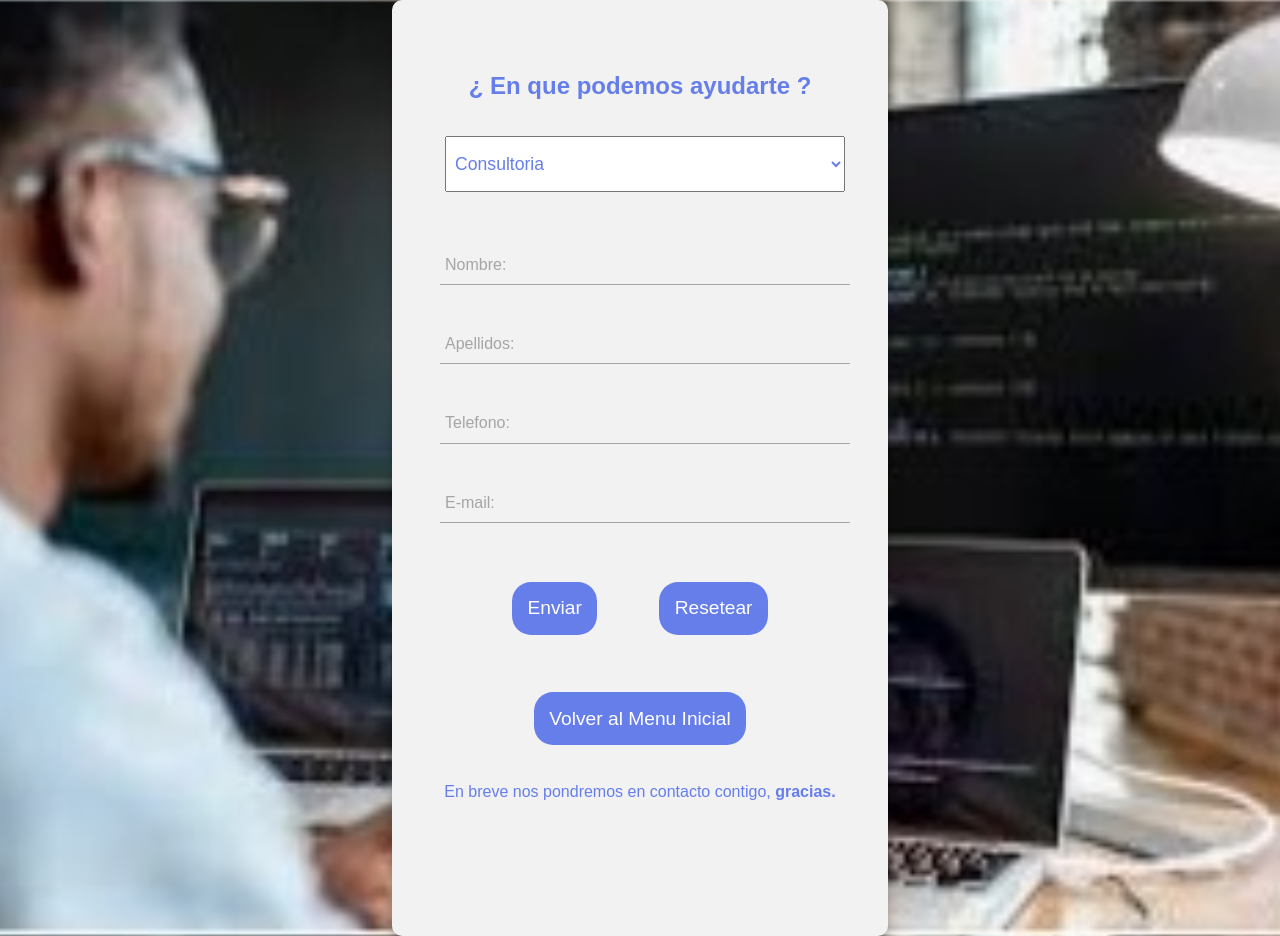
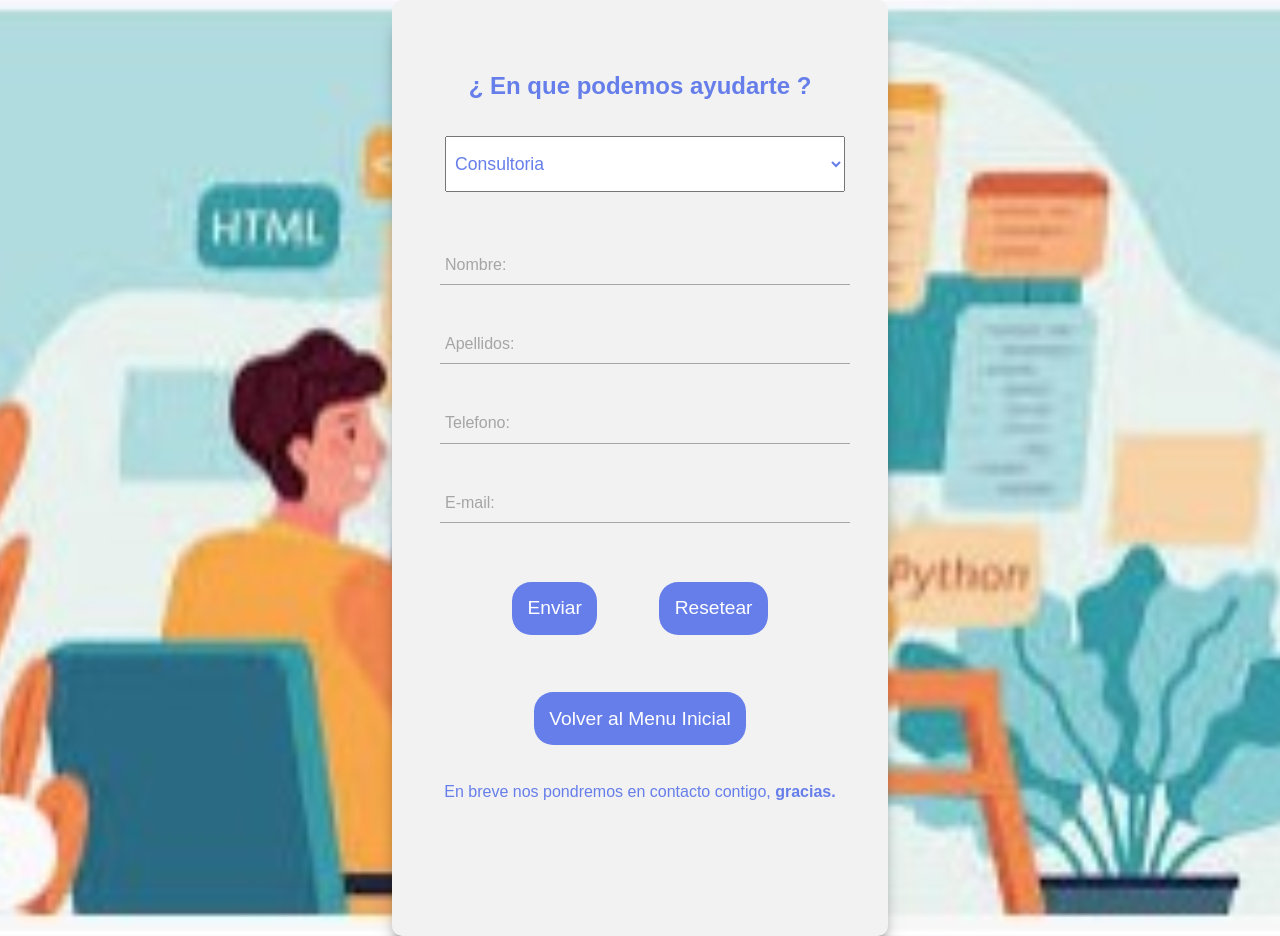
Before and after one commit to Dan17MAd/WebEmpresa.io, a plain HTML site: page formulario.html in a window 1280 px wide. Drawn offline with Linux system fonts and the light colour scheme.

Commit message:
Update style.css

```diff
--- a/style.css
+++ b/style.css
@@ -6,7 +6,7 @@ margin: 0;
 }
 
 body{
-background:  url(/assets/hero2.jpg);
+background:  url(/assets/hero.jpg);
 background-size: cover;
 background-position: center;
 font-family:'Raleway', sans-serif;
```
